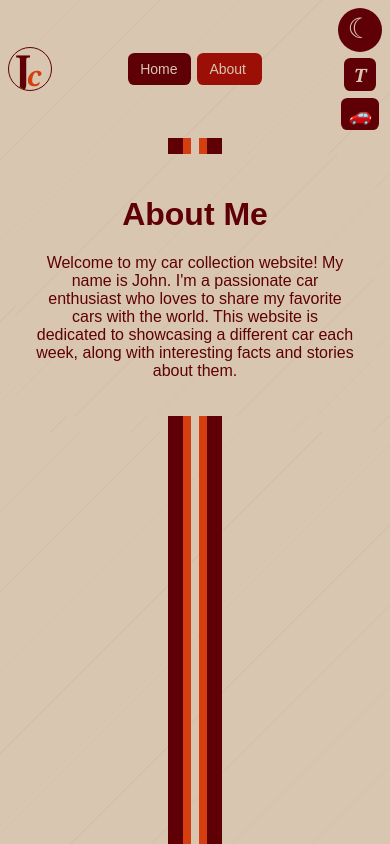
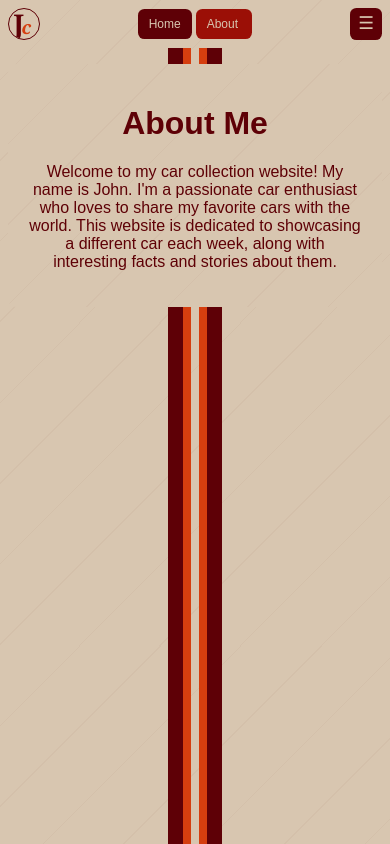
Before and after one commit to Rivive15/web-dev-sem1, a plain HTML site: page about.html in a window 390 px wide. Drawn offline with Linux system fonts and the light colour scheme.

Commit message:
overhauled the size adaptability of the website to be more responsive and mobile friendly.

```diff
--- a/about.html
+++ b/about.html
@@ -11,9 +11,11 @@
     </head>
     <body>
         <header class="shared">
+            <div class="header-brand">
                 <div class="logo" role="img" aria-label="John's Car Collection monogram">
                     <span class="logo-j">J</span>
                     <span class="logo-c">c</span>
+                </div>
             </div>
             <nav aria-label="Main navigation">
                 <ul>
@@ -21,7 +23,11 @@
                     <li><a href="about.html" data-label="About" aria-current="page"><span>About</span></a></li>
                 </ul>
             </nav>
-            <div class="header-controls">
+            <div class="header-actions">
+                <button class="controls-menu-toggle" type="button" aria-label="Show display options" aria-controls="header-controls" aria-expanded="false" title="Show display options">
+                    <span aria-hidden="true">☰</span>
+                </button>
+                <div class="header-controls" id="header-controls">
                     <button class="theme-toggle" type="button" aria-label="Switch to night mode" aria-pressed="false" title="Switch to night mode">
                         <span class="theme-icon" aria-hidden="true">☾</span>
                     </button>
@@ -31,6 +37,7 @@
                     <button class="lab-toggle" type="button" aria-label="Switch to Lab 6 background" aria-pressed="false" title="Switch to Lab 6 background">
                         <span class="lab6" aria-hidden="true">🚗</span>
                     </button>
+                </div>
             </div>
         </header>
         <main>
--- a/styles.css
+++ b/styles.css
@@ -52,9 +52,9 @@ body {
 }
 
 .shared {
-    display: grid;
-    grid-template-columns: minmax(0, 1fr) auto minmax(0, 1fr);
+    display: flex;
     align-items: center;
+    gap: clamp(0.5rem, 2vw, 1.25rem);
     padding: clamp(0.5rem, 2vw, 1.25rem);
     background-color: var(--neutral);
     background-image: repeating-linear-gradient(
@@ -65,9 +65,23 @@ body {
     transition: background-color 200ms ease;
 }
 
+.header-brand,
+.header-actions {
+    display: flex;
+    flex: 1 1 0;
+    align-items: center;
+    min-width: 2rem;
+}
+
+.header-actions {
+    justify-content: flex-end;
+    gap: 0.5rem;
+}
+
 .logo {
-    grid-column: 1;
     position: relative;
+    flex-shrink: 1;
+    min-width: 2rem;
     width: clamp(2.75rem, 7vw, 3.5rem);
     aspect-ratio: 1;
     overflow: hidden;
@@ -101,19 +115,20 @@ body {
 }
 
 .header-controls {
-    grid-column: 3;
-    justify-self: end;
     display: flex;
     flex-direction: column;
     align-items: center;
     gap: 0.4rem;
+    min-width: 0;
+    flex-shrink: 1;
+}
+
+.header-controls > button {
+    min-width: 0;
+    flex-shrink: 1;
 }
 
 .theme-toggle {
-    display: grid;
-    place-items: center;
-    width: 2.75rem;
-    height: 2.75rem;
     border: 0;
     border-radius: 50%;
     background-color: var(--main);
@@ -123,8 +138,31 @@ body {
     cursor: pointer;
 }
 
+.controls-menu-toggle {
+    display: none;
+    align-items: center;
+    justify-content: center;
+    flex-shrink: 1;
+    min-width: 0;
+    width: 2rem;
+    height: 2rem;
+    padding: 0;
+    border: 0;
+    border-radius: 0.4rem;
+    background-color: var(--main);
+    color: var(--neutral);
+    font-size: 1.1rem;
+    line-height: 1;
+    cursor: pointer;
+}
+
+.controls-menu-toggle:hover,
+.controls-menu-toggle:focus-visible,
+.controls-menu-toggle:active {
+    background-color: var(--highlight);
+}
+
 .font-toggle {
-    padding: 0.45rem 0.65rem;
     border: 0;
     border-radius: 0.4rem;
     background-color: var(--main);
@@ -138,7 +176,6 @@ body {
 }
 
 .lab-toggle {
-    padding: 0.45rem 0.5rem;
     border: 0;
     border-radius: 0.4rem;
     background-color: var(--main);
@@ -149,6 +186,17 @@ body {
     font-weight: 700;
     line-height: 1;
     cursor: pointer;
+}
+
+.theme-toggle,
+.font-toggle,
+.lab-toggle {
+    display: flex;
+    align-items: center;
+    justify-content: center;
+    width: 2.1rem;
+    height: 2.1rem;
+    padding: 0;
 }
 
 :root[data-background="lab6"] body {
@@ -177,15 +225,24 @@ body {
 }
 
 nav {
-    grid-column: 2;
+    display: flex;
+    flex: 0 1 auto;
+    justify-content: center;
+    min-width: min-content;
 }
 
 nav ul {
     display: flex;
     gap: clamp(0.4rem, 1.5vw, 1rem);
+    min-width: 0;
     margin: 0;
     padding: 0;
     list-style: none;
+}
+
+nav li {
+    flex-shrink: 1;
+    min-width: min-content;
 }
 
 nav a {
@@ -238,6 +295,62 @@ nav a[aria-current="page"],
     background-color: var(--accent);
 }
 
+@media (max-width: 599px) {
+    .shared {
+        position: sticky;
+        top: 0;
+        z-index: 10;
+        gap: clamp(0.125rem, 2vw, 0.5rem);
+        padding: 0.5rem;
+    }
+
+    .logo {
+        width: 2rem;
+        aspect-ratio: 1;
+    }
+
+    .logo-j {
+        font-size: 1.7rem;
+    }
+
+    .logo-c {
+        font-size: 1.15rem;
+    }
+
+    nav ul {
+        justify-content: center;
+        gap: clamp(0.125rem, 1vw, 0.35rem);
+    }
+
+    nav a {
+        padding: clamp(0.35rem, 2vw, 0.5rem) clamp(0.35rem, 3vw, 0.65rem);
+        font-size: clamp(0.75rem, 3vw, 0.875rem);
+    }
+
+    .controls-menu-toggle {
+        display: flex;
+    }
+
+    .header-controls {
+        position: absolute;
+        top: calc(100% + 0.25rem);
+        right: 0.5rem;
+        z-index: 1;
+        display: none;
+        flex-direction: row;
+        align-items: center;
+        gap: 0.5rem;
+        padding: 0.5rem;
+        border-radius: 0.5rem;
+        background-color: var(--neutral);
+        box-shadow: 0 0.25rem 0.75rem rgb(0 0 0 / 20%);
+    }
+
+    .shared.controls-open .header-controls {
+        display: flex;
+    }
+}
+
 main {
     width: min(56rem, calc(100% - 2rem));
     margin: clamp(1rem, 4vw, 2.5rem) auto;
@@ -259,3 +372,38 @@ main img {
     height: auto;
     margin: 0 auto;
 }
+
+@media (max-width: 599px) {
+    main {
+        width: calc(100% - 1rem);
+        margin: 1rem auto;
+        padding: clamp(1rem, 5vw, 1.5rem);
+    }
+}
+
+@media (min-width: 600px) and (max-width: 1024px) {
+    .shared {
+        padding: clamp(0.75rem, 2vw, 1.25rem) clamp(1rem, 3vw, 2rem);
+    }
+
+    .header-controls {
+        flex-direction: row;
+        gap: clamp(0.35rem, 1vw, 0.65rem);
+    }
+
+    main {
+        width: min(60rem, calc(100% - 3rem));
+        padding: clamp(1.5rem, 3vw, 2.5rem);
+    }
+}
+
+@media (min-width: 1025px) {
+    .shared {
+        padding: clamp(0.75rem, 2vw, 1.25rem) clamp(2rem, 4vw, 4rem);
+    }
+
+    main {
+        width: min(64rem, calc(100% - 4rem));
+        padding: clamp(2rem, 4vw, 4rem);
+    }
+}
--- a/theme.js
+++ b/theme.js
@@ -1,6 +1,8 @@
 const themeToggle = document.querySelector(".theme-toggle");
 const fontToggle = document.querySelector(".font-toggle");
 const labToggle = document.querySelector(".lab-toggle");
+const controlsMenuToggle = document.querySelector(".controls-menu-toggle");
+const header = document.querySelector(".shared");
 let savedTheme;
 let savedFont;
 let savedLabBackground;
@@ -113,3 +115,11 @@ labToggle.addEventListener("click", () => {
         console.error("Unable to save the background preference.", error);
     }
 });
+
+controlsMenuToggle.addEventListener("click", () => {
+    const isOpen = header.classList.toggle("controls-open");
+    const label = isOpen ? "Hide display options" : "Show display options";
+    controlsMenuToggle.setAttribute("aria-expanded", String(isOpen));
+    controlsMenuToggle.setAttribute("aria-label", label);
+    controlsMenuToggle.title = label;
+});
```
Also changed, not shown: index.html (+8 -1 lines). Lines whose indentation alone changed are shown as unchanged.
